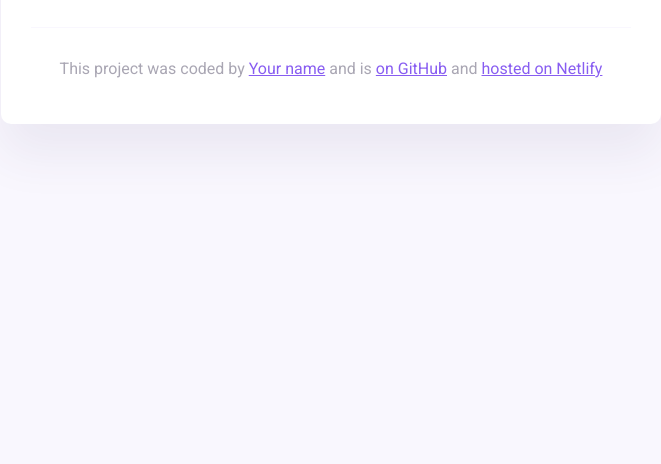
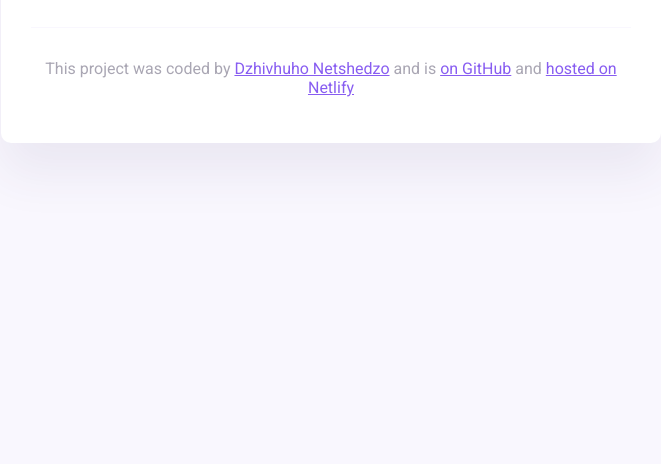
Before and after one commit to netshedz/My-first-shecodes-project, a plain HTML site: page index.html in a window 1280 px wide. Shown: the part 336-800 px from the top of the page, without its empty margins (309-970 px from the left). Drawn offline with nearby package versions, Linux system fonts and the light colour scheme.

Commit message:
added my name

```diff
--- a/index.html
+++ b/index.html
@@ -47,7 +47,7 @@
       <footer>
         <p>
           This project was coded by
-          <a href="#" target="_blank">Your name</a> and is
+          <a href="#" target="_blank">Dzhivhuho Netshedzo</a> and is
           <a href="#" target="_blank"> on GitHub</a> and
           <a href="#" target="_blank">hosted on Netlify</a>
         </p>
```
